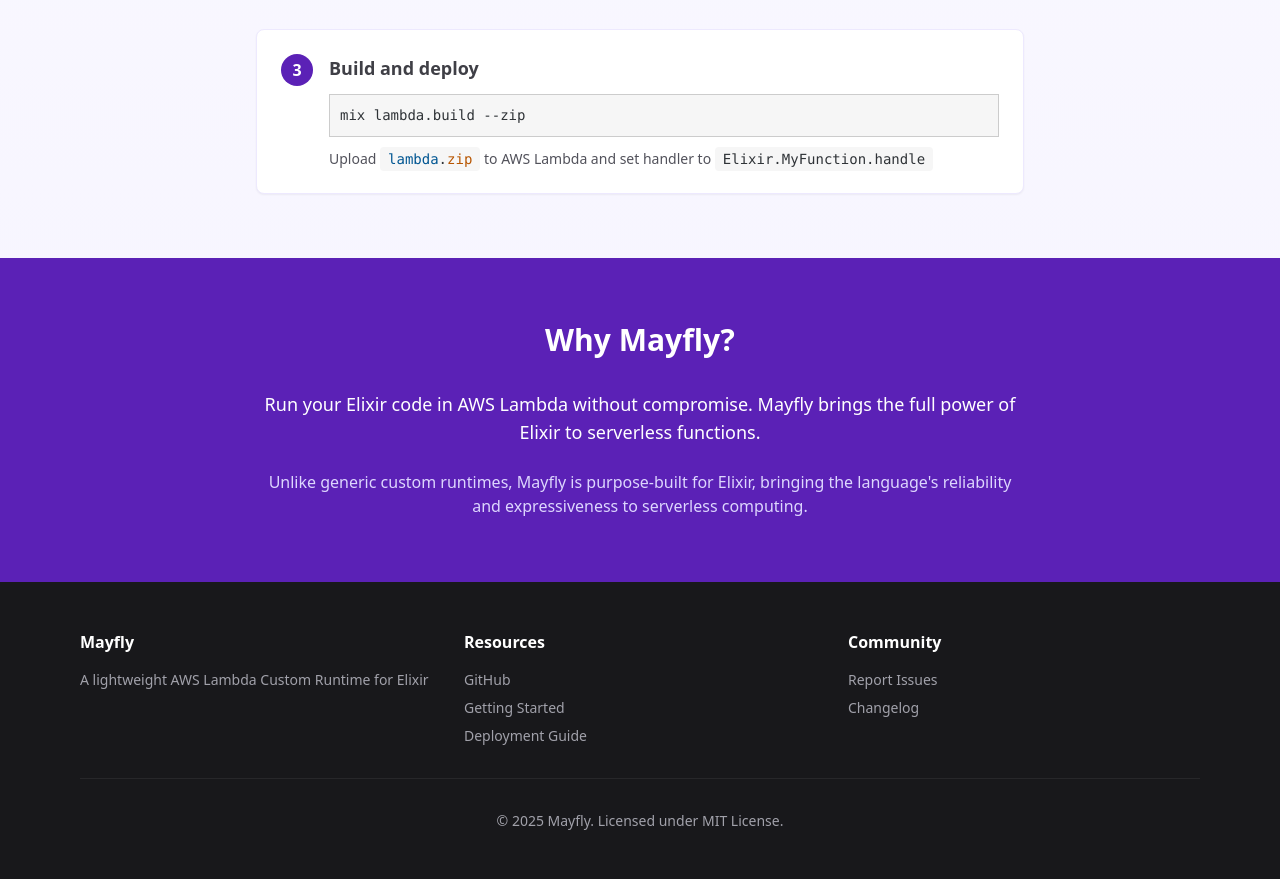
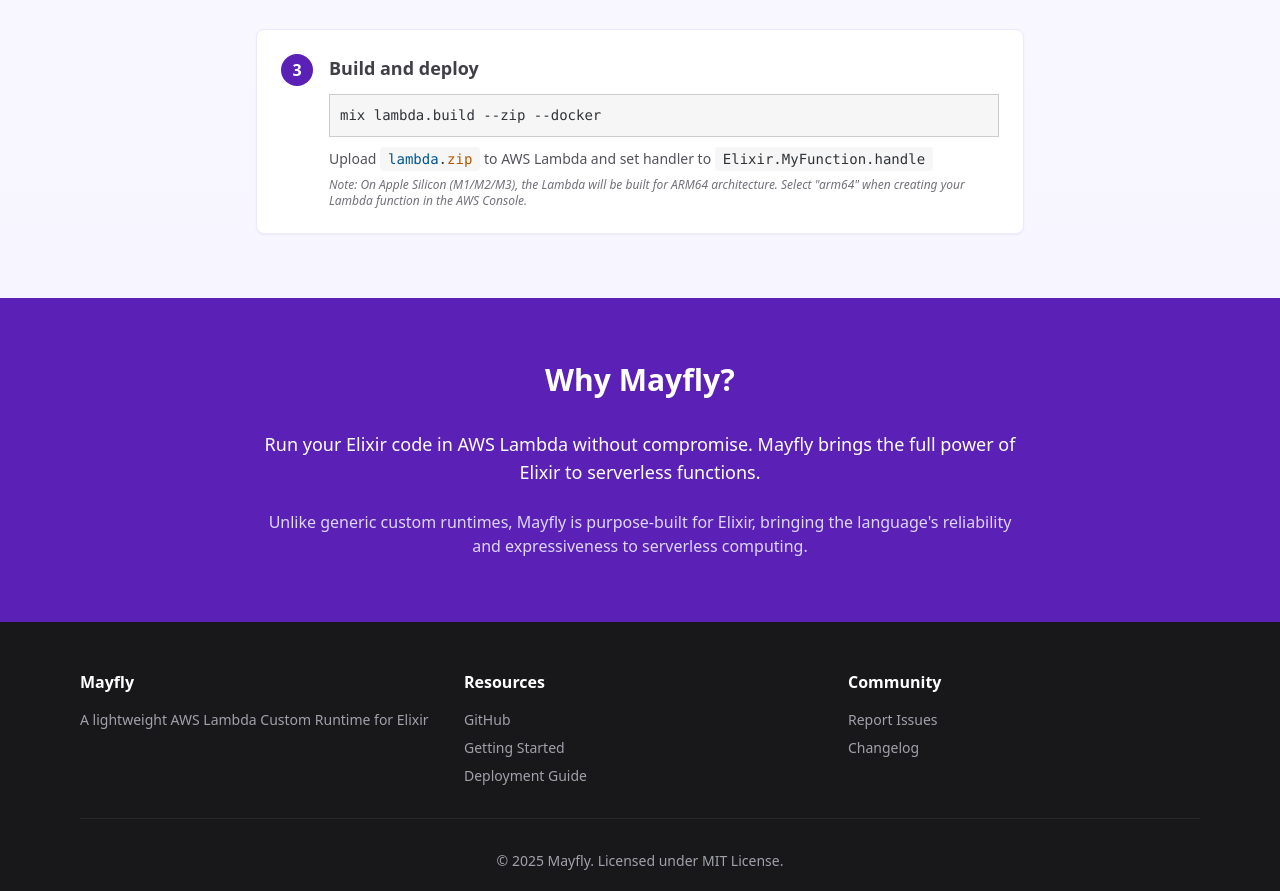
Before and after one commit to bmalum/mayfly_website, a website: page src/index.html in a window 1280 px wide. Shown: the part 1911-2802 px from the top of the page. Drawn offline with nearby package versions, Linux system fonts and the light colour scheme; files that its build step writes are made by us from their sources; no server answers; a script that the page names is missing.

Commit message:
Add --docker flag to build command and ARM architecture note

```diff
--- a/src/index.html
+++ b/src/index.html
@@ -151,8 +151,9 @@
           <div class="bg-violet-800 text-white w-8 h-8 rounded-full flex items-center justify-center font-bold flex-shrink-0">3</div>
           <div class="flex-1">
             <h3 class="font-bold text-lg mb-3">Build and deploy</h3>
-            <pre class="text-sm"><code class="language-bash">mix lambda.build --zip</code></pre>
+            <pre class="text-sm"><code class="language-bash">mix lambda.build --zip --docker</code></pre>
             <p class="mt-3 text-sm text-zinc-600">Upload <code class="bg-violet-100 text-violet-800 px-2 py-1 rounded">lambda.zip</code> to AWS Lambda and set handler to <code class="bg-violet-100 text-violet-800 px-2 py-1 rounded">Elixir.MyFunction.handle</code></p>
+            <p class="mt-2 text-xs text-zinc-500 italic">Note: On Apple Silicon (M1/M2/M3), the Lambda will be built for ARM64 architecture. Select "arm64" when creating your Lambda function in the AWS Console.</p>
           </div>
         </div>
       </div>
```
